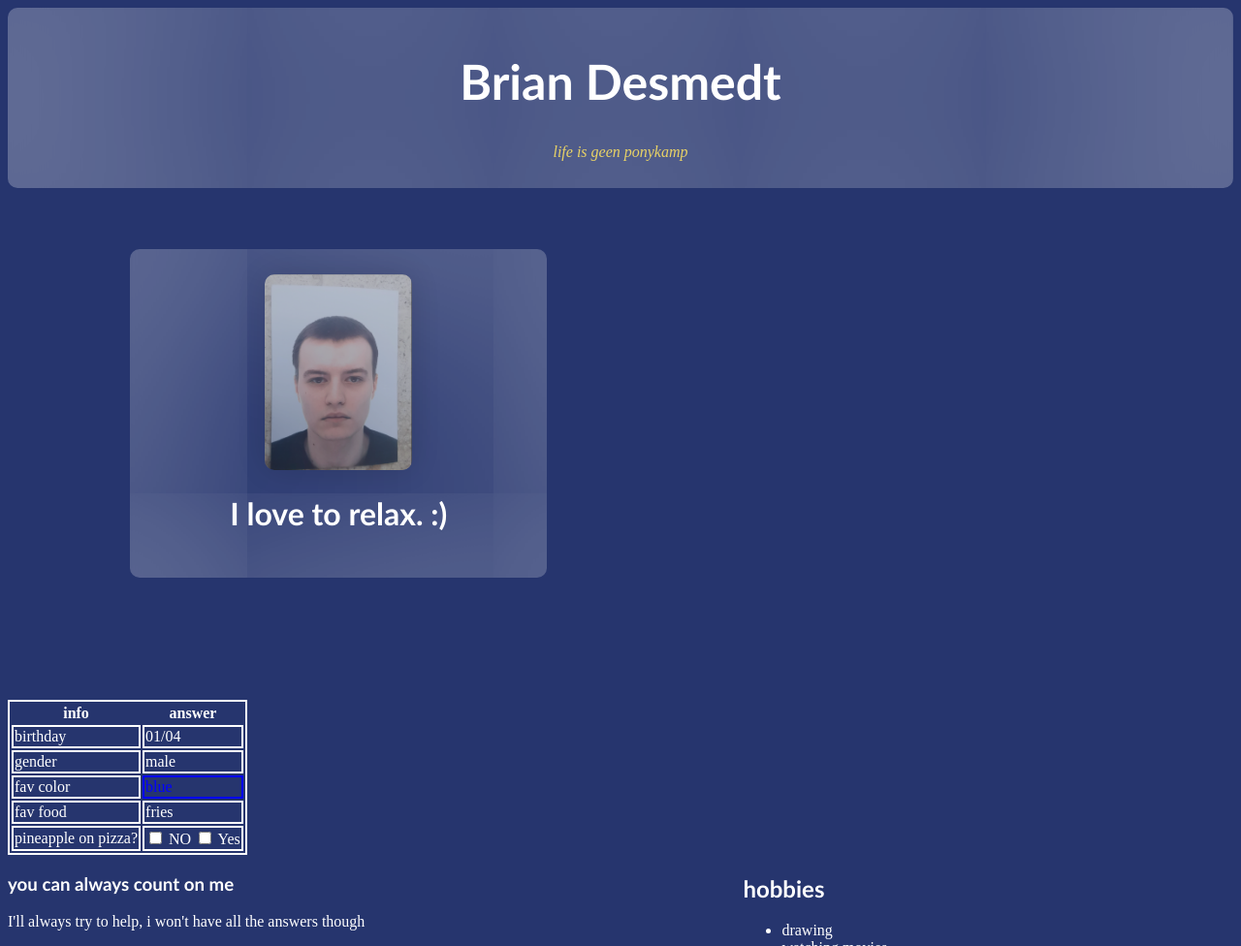
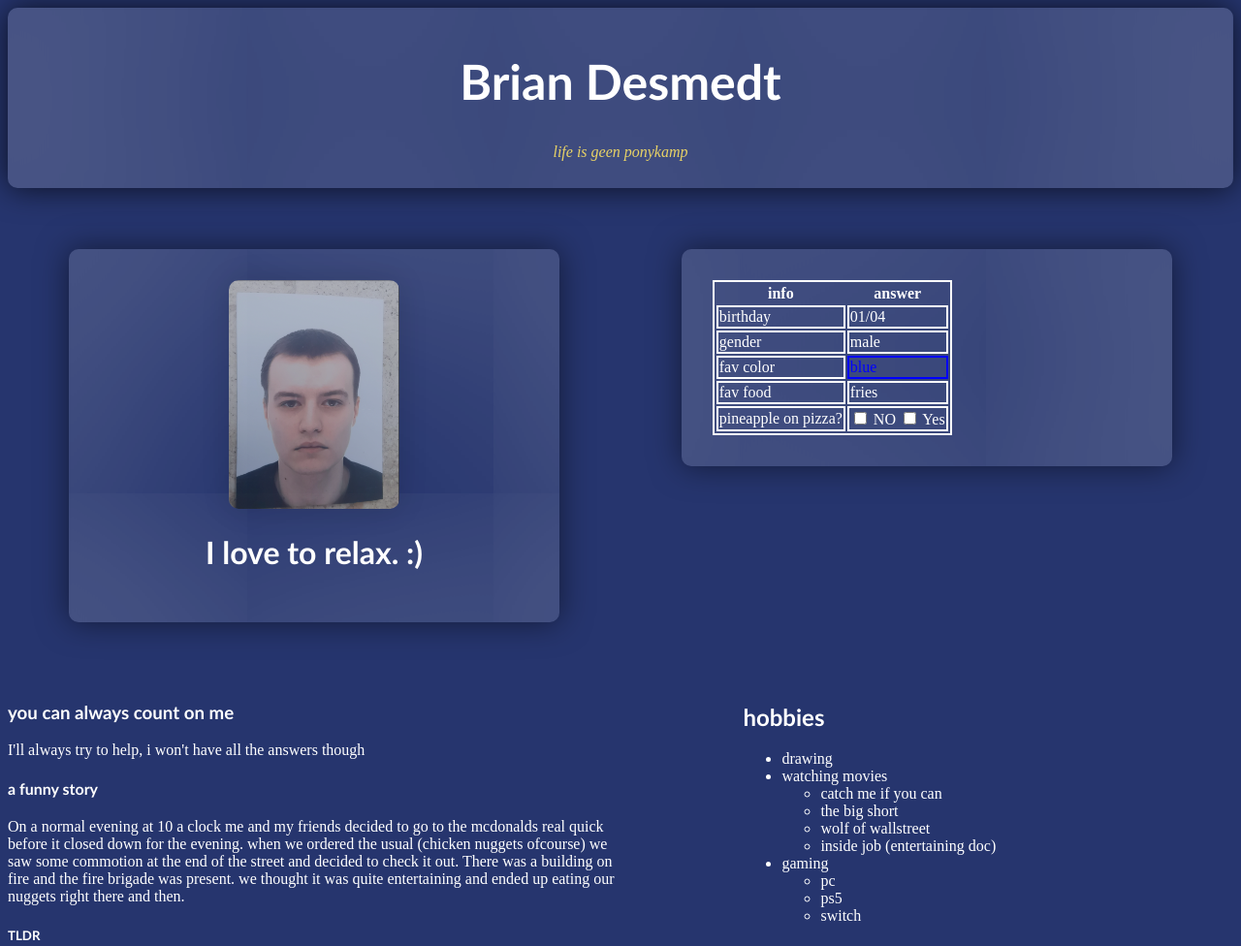
Before and after one commit to Martekode/html-introduction, a website: page index.html in a window 1280 px wide. Shown: the top 976 px of the page at 97% size. Drawn offline with Linux system fonts and the light colour scheme.

Commit message:
figured out flexbox pfffffffff

```diff
--- a/index.html
+++ b/index.html
@@ -10,14 +10,16 @@
         <h1 id="nameBig">Brian Desmedt</h1>
         <p id="quote">life is geen ponykamp</p>
     </div>
-    <div id="imgBox">
+    <div class="flex-Container">
+        <div class="flex-child image">
+            <div class="imgBox">
                 <img id="muggy" src="mugshot.png" alt="" class="center">
-        <div class="container"><h1 id="relax">I love to relax. :)</h1></div>
+                <h1 id="relax">I love to relax. :)</h1>
+            </div>
         </div>
 
-
-
-    <div id="upper">
+        <div class="flex-child table">
+        <div class="imgBox">
             <table>
                 <tr>
                     <th>info</th>
@@ -53,6 +55,8 @@
                 </tr>
             </table>
         </div>
+        </div>
+    </div>
     <div id="boxLan">
     <h2>hobbies</h2>
     <ul>
--- a/style.css
+++ b/style.css
@@ -17,7 +17,6 @@ table {
     border: black;
     border: solid;
     border-width: 2px;
-    margin-top: 10%;
 
 }
 #relax{
@@ -42,14 +41,20 @@ tr,td{
     margin-left: 30%;
     box-shadow: 0 0 2rem 0 rgba(0,0,0,.2);
 }
-#imgBox{
-    width: 30%;
-    padding:2%;
-    margin-left: 10%;
-    margin-right: 10%;
-    margin-top: 5%;
+.flex-Container{
+    width: 100%;
+    height:auto;
+    display: flex;
+}
+.flex-child {
+    flex: 1;
+}
+.imgBox{
+    margin: 10%;
+    padding: 5%;
     border-radius: 10px;
-    box-shadow: inset 0 0 2000px rgba(255,255,255,.5);
+    box-shadow: inset 0 0 2000px rgba(255,255,255,.3), 0 0 2rem rgba(0,0,0,.5);
+
 
 }
 #boxLan{
@@ -86,7 +91,7 @@ a{
     padding-top: 1%;
     padding-bottom: 1%;
     border-radius: 10px;
-    box-shadow: inset 0 0 2000px rgba(255,255,255,.5);
+    box-shadow: inset 0 0 2000px rgba(255,255,255,.3), 0 0 2rem rgba(0,0,0,.7);
     z-index: 0;
 }
 .container{
```
Lines whose indentation alone changed are shown as unchanged.
